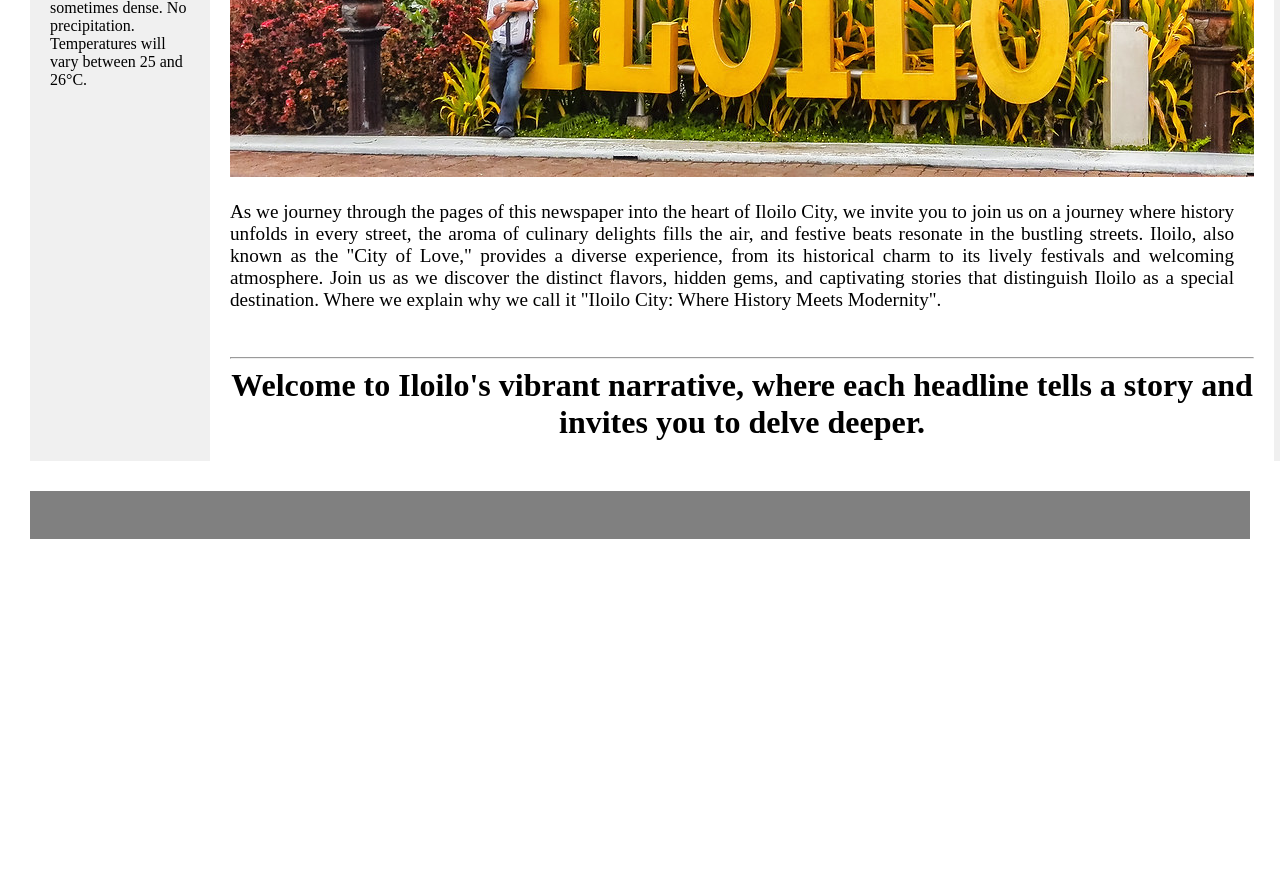
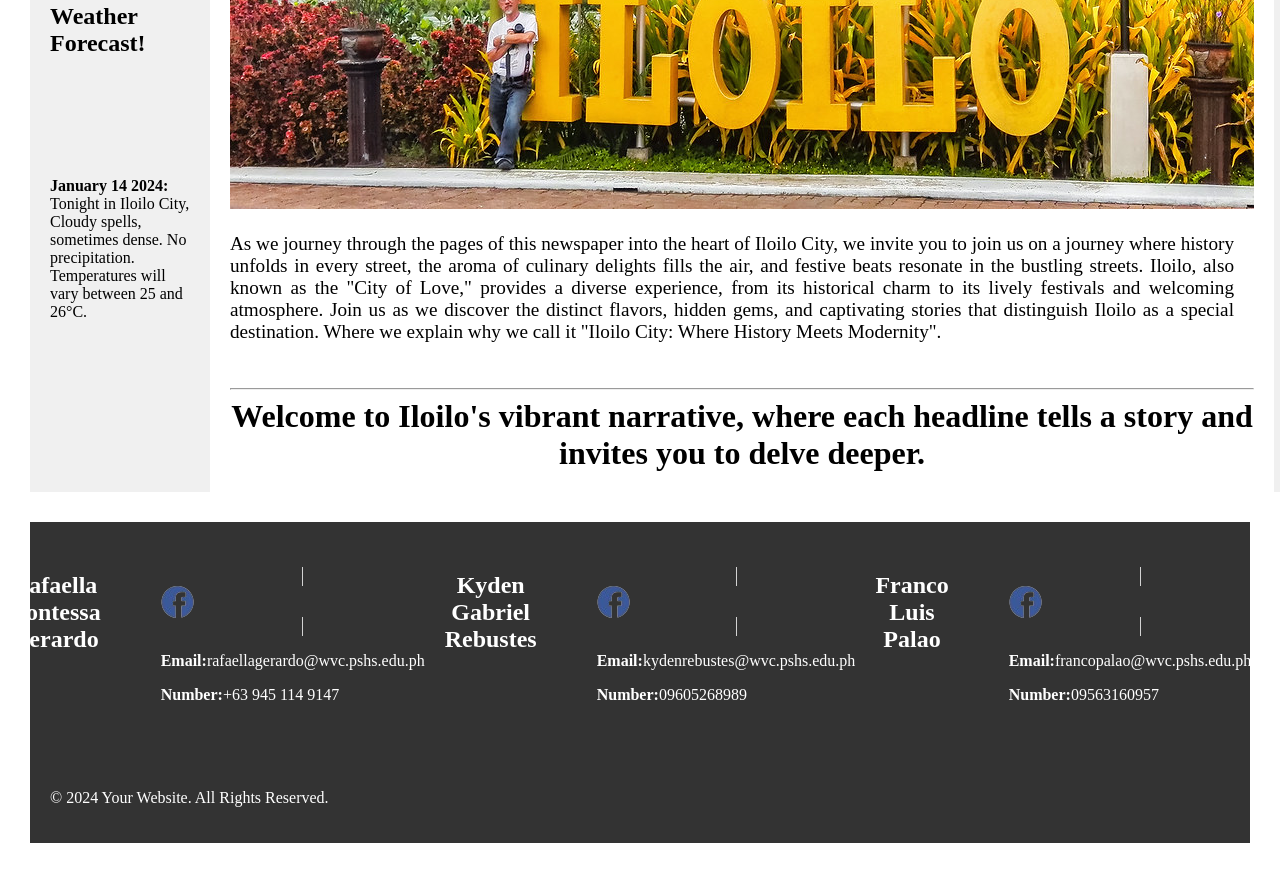
Before and after one commit to rafaellagerardo/2QProjLithiumGerardoPalaoRebustes, a plain HTML site: page index.html in a window 1280 px wide. Shown: the part 1355-2228 px from the top of the page. Before the commit the page ends 1924 px from the top, so only its background shows below. Drawn offline with Linux system fonts and the light colour scheme.

Commit message:
Footer and Logo

```diff
--- a/css/page1.css
+++ b/css/page1.css
@@ -98,3 +98,38 @@ ul {
     list-style-type: square;
     margin-left: 20px;
 }
+footer {
+    background-color: #333;
+    color: #fff;
+    padding: 20px;
+}
+
+.sprite{
+    background: url('../images/facebook.png') no-repeat -182px -91px;
+	width: 33px;
+	height: 32px;
+    }
+    .sprite:hover {
+      filter: grayscale(100%)
+    }
+.socials{
+    display: inline;
+    display: flex;
+            justify-content: center;
+            margin-top: 10px;
+
+}
+.socials ul li{
+    list-style-type: none;
+}
+h2{
+    padding-bottom: 100px;
+}
+.header{
+    display: flex;
+}
+.logo{
+    text-align: center;
+    width: 200px;
+    height:auto;
+}
--- a/index.html
+++ b/index.html
@@ -7,11 +7,15 @@
         <meta keywords="HTML">
         <meta name="viewport" content="width=device-width, initial-scale=1.0">
         <link rel="stylesheet" href="../2QProjLithiumGerardoPalaoRebustes/css/page1.css">
-        <title>CS PROJECT</title>
+        <link rel="icon" href="../2QProjLithiumGerardoPalaoRebustes/images/test.png" type="image/png">
+        <title>KRF PRODUCTIONS</title>
     </head>
     <body>
         <header>
+            <div class="header">
+            <img class="logo" src="../2QProjLithiumGerardoPalaoRebustes/images/test.png" alt="LOGO">
         <h1>ILOILO CITY</h1>
+    </div>
         </header>
         <nav>
             <a href="../2QProjLithiumGerardoPalaoRebustes/index.html">Home</a>
@@ -70,7 +74,40 @@
             </div>
         </main>
         <footer>
-
+            <div class="socials">
+                    <h2>Rafaella Contessa Gerardo</h2>
+                    <br>
+                    <ul>
+                        <li><a href="https://www.facebook.com/rafaella.gerardo">
+                            <div class="sprite">
+                            </div>
+                            </a></li>
+                        <li><p><strong>Email:</strong>rafaellagerardo@wvc.pshs.edu.ph</p></li>
+                        <li><p><strong>Number:</strong>+63 945 114 9147</p></li>
+                    </ul>
+                        <h2>Kyden Gabriel Rebustes</h2>
+                    <br>
+                    <ul>
+                        <li><a href="https://www.facebook.com/kyden.rebustes">
+                            <div class="sprite">
+                            </div>
+                            </a></li>
+                        <li><p><strong>Email:</strong>kydenrebustes@wvc.pshs.edu.ph</p></li>
+                        <li><p><strong>Number:</strong>09605268989</p></li>
+                    </ul>
+                    <h2>Franco Luis Palao</h2>
+                    <br>
+                    <ul>
+                        <li><a href="https://www.facebook.com/franco.palao">
+                            <div class="sprite">
+                            </div>
+                            </a></li>
+                        <li><p><strong>Email:</strong>francopalao@wvc.pshs.edu.ph </p></li>
+                        <li><p><strong>Number:</strong>09563160957</p></li>
+                    </ul>
+                </div>
+                <p>&copy; 2024 Your Website. All Rights Reserved.</p>
+            </div>
         </footer>
     </body>
 </html>
```
Also changed, not shown: images/email.png (added), images/facebook.png (added).
